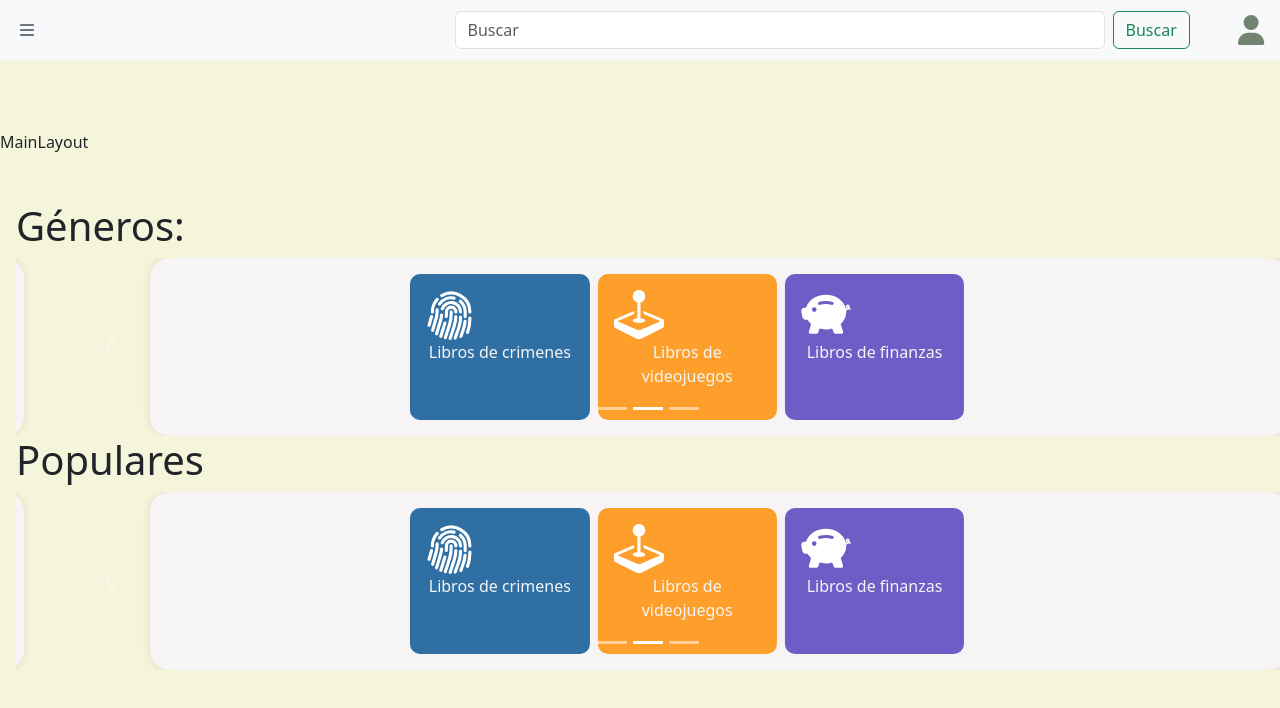
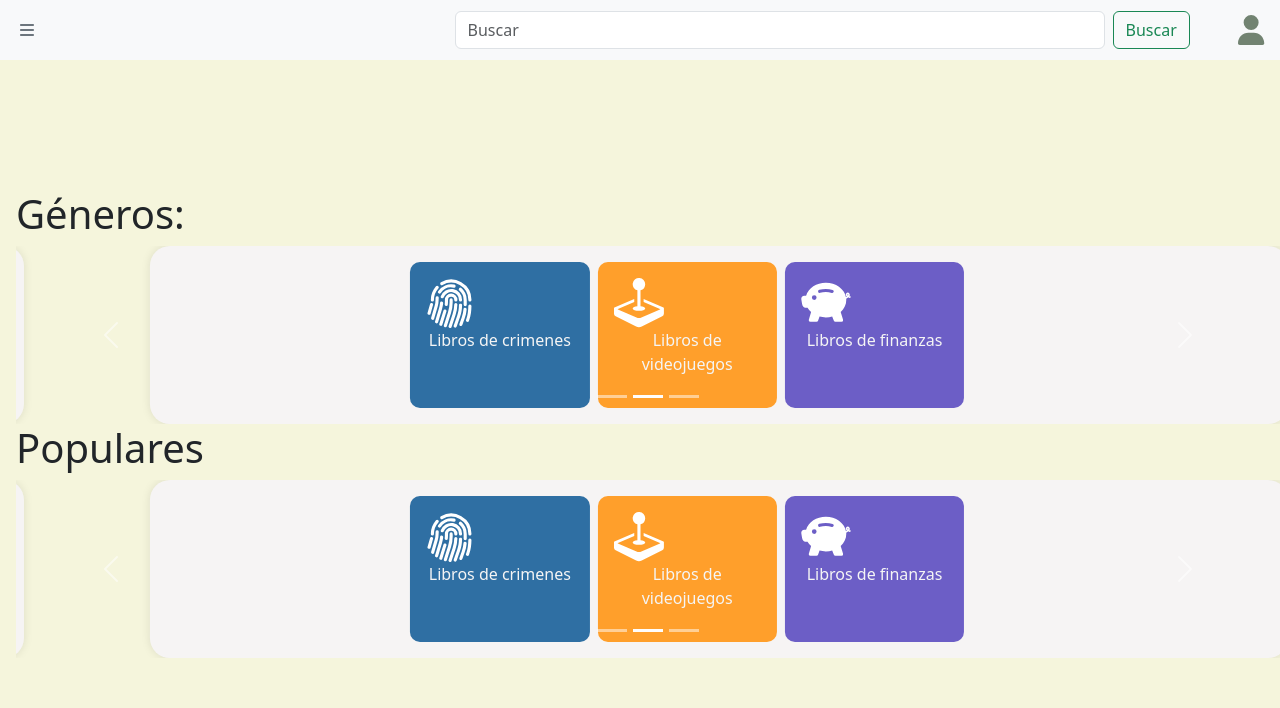
Before and after one commit to mckimssongg/biblioteca_mistica_thalindor, a React (Vite) app in the folder client_app/: page / in a window 1280 px wide. Shown: the top 708 px of the page. Built offline with nearby package versions, Linux system fonts and the light colour scheme.

Commit message:
Actualiza importaciones y componentes en el código

```diff
--- a/client_app/package.json
+++ b/client_app/package.json
@@ -9,11 +9,17 @@
     "preview": "vite preview"
   },
   "dependencies": {
+    "@fortawesome/fontawesome-svg-core": "^6.5.2",
+    "@fortawesome/free-regular-svg-icons": "^6.5.2",
+    "@fortawesome/free-solid-svg-icons": "^6.5.2",
+    "@fortawesome/react-fontawesome": "^0.2.0",
     "bootstrap": "^5.3.3",
     "localforage": "^1.10.0",
     "match-sorter": "^6.3.4",
     "react": "^18.2.0",
+    "react-bootstrap": "^2.10.2",
     "react-dom": "^18.2.0",
+    "react-fontawesome": "^1.7.1",
     "react-router-dom": "^6.22.3",
     "sort-by": "^1.2.0"
   },
--- a/client_app/src/components/Header/Header.jsx
+++ b/client_app/src/components/Header/Header.jsx
@@ -1,8 +1,9 @@
 import React from 'react'
+import Navar from '../UI/Navar/Navar'
 
 function Header() {
   return (
-    <div>Header</div>
+    <Navar />
   )
 }
 
--- a/client_app/src/components/UI/Carousel/CarouselBookCategory.jsx
+++ b/client_app/src/components/UI/Carousel/CarouselBookCategory.jsx
@@ -1,5 +1,4 @@
 import React from 'react';
-import 'bootstrap/dist/css/bootstrap.min.css';
 import { Carousel } from 'react-bootstrap';
 
 import '../Carousel/style.css'
--- a/client_app/src/components/UI/Carousel/CarouselBookPopular.jsx
+++ b/client_app/src/components/UI/Carousel/CarouselBookPopular.jsx
@@ -1,5 +1,4 @@
 import React from 'react';
-import 'bootstrap/dist/css/bootstrap.min.css';
 import { Carousel } from 'react-bootstrap';
 
 import '../Carousel/style.css'
--- a/client_app/src/components/UI/Navar/Navar.jsx
+++ b/client_app/src/components/UI/Navar/Navar.jsx
@@ -1,5 +1,4 @@
 import React, { useState } from 'react';
-import 'bootstrap/dist/css/bootstrap.min.css';
 import { FontAwesomeIcon } from '@fortawesome/react-fontawesome';
 import { faBars } from '@fortawesome/free-solid-svg-icons';
 import { Link } from 'react-router-dom';
--- a/client_app/src/layouts/MainLayout.jsx
+++ b/client_app/src/layouts/MainLayout.jsx
@@ -1,11 +1,11 @@
 import React, { Fragment } from 'react'
 import { Outlet } from 'react-router-dom'
-
+import Header from '../components/Header/Header'
 function MainLayout() {
   return (
     <Fragment>
-        <div>MainLayout</div>
-        <Outlet />
+        <Header />
+        <Outlet /> {/* hijos de MainLayout */}
     </Fragment>
   )
 }
--- a/client_app/src/views/Home/Home.jsx
+++ b/client_app/src/views/Home/Home.jsx
@@ -1,6 +1,4 @@
 import React from 'react'
-import 'bootstrap/dist/css/bootstrap.min.css';
-
 import Navar from '../../components/UI/Navar/Navar'
 import CarouselBooksCategory from '../../components/UI/Carousel/CarouselBookCategory'
 import '../Home/style.css'
@@ -10,8 +8,6 @@ import CarouselBooksPopular from '../../components/UI/Carousel/CarouselBookPopul
 function Home() {
   return (
     <>
-      <Navar />
-
       <div className='content-container'>
 
       <div>
--- a/client_app/src/views/ManagePersonalLibrary/ManagePersonalLibrary.jsx
+++ b/client_app/src/views/ManagePersonalLibrary/ManagePersonalLibrary.jsx
@@ -7,8 +7,6 @@ import Grid from '../../components/UI/Grid/Grid'
 export default function ManagePersonalLibrary() {
   return (
     <>
-        <Navar />
-
         <div className='grid-container'>
           <h1 className='title'>
             <strong>Tu lista</strong>
```
Also changed, not shown: client_app/src/main.jsx (+4 -8 lines), 1 other file (tests, documents, lock files or other folders).
